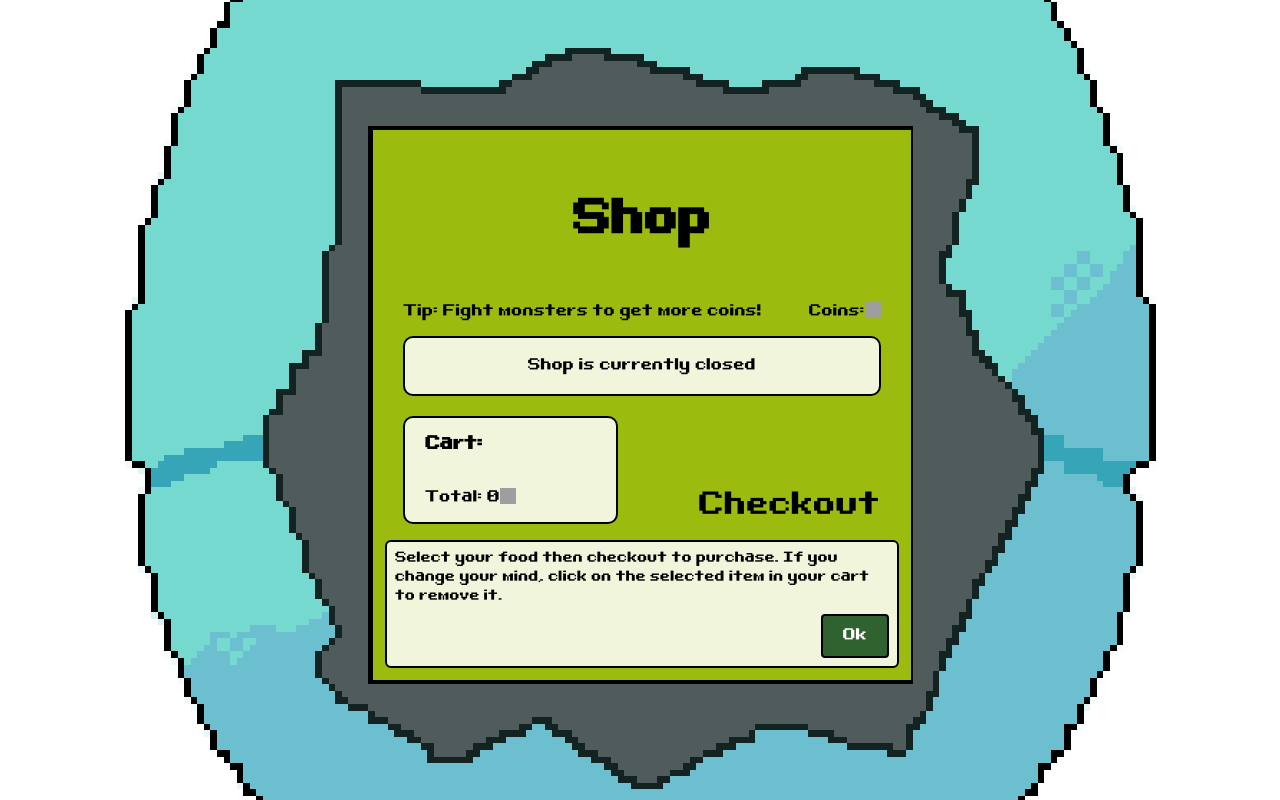
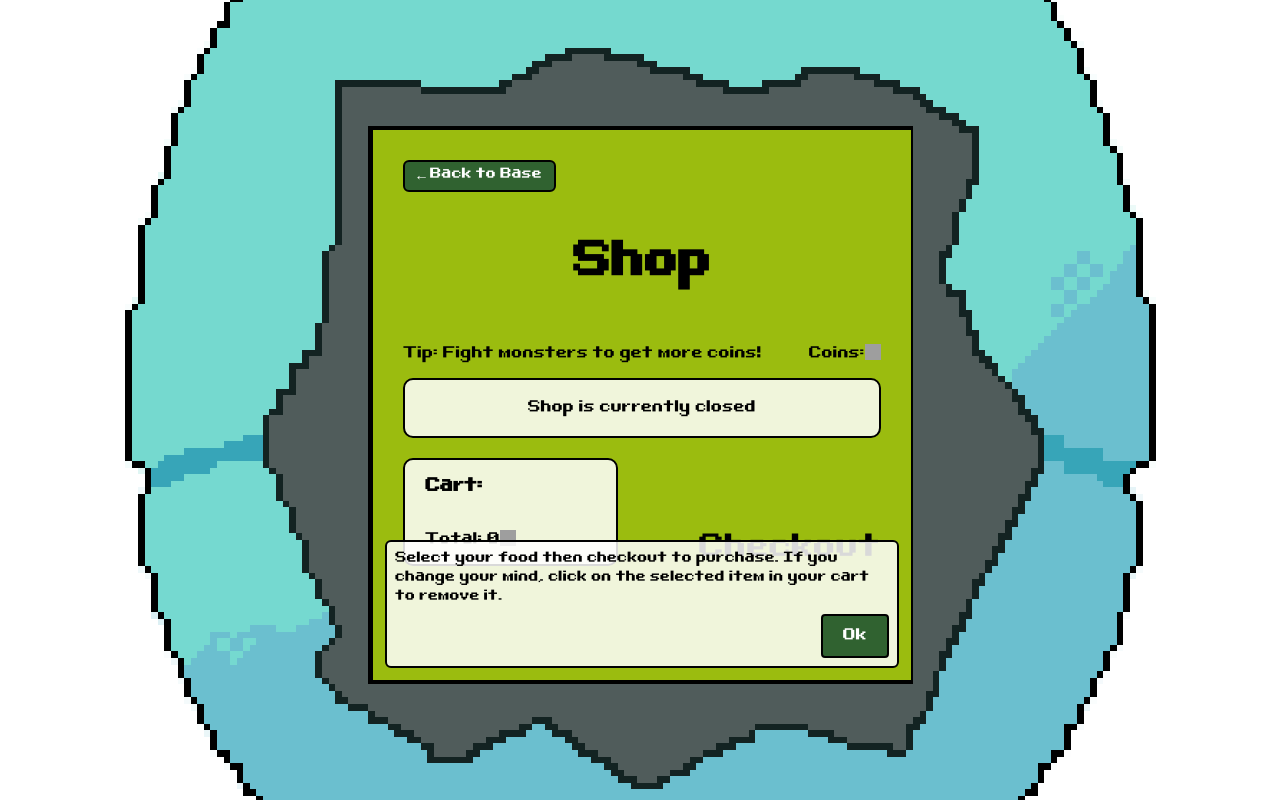
Before and after one commit to Herabrone/GotchiMon, a React (Vite) app: page /shop in a window 1280 px wide. Built offline with nearby package versions, Linux system fonts and the light colour scheme; grey boxes are pictures that could not be loaded.

Commit message:
ADDED: Back button for shop

```diff
--- a/src/pages/Shop/Shop.css
+++ b/src/pages/Shop/Shop.css
@@ -66,6 +66,25 @@
     cursor: pointer;
 }
 
+.shop-back {
+    display: inline-block;
+    font-size: 0.9em;
+    background: #306230;
+    color: white;
+    border: 2px solid #000;
+    padding: 6px 12px;
+    font-family: "BitDarling10", monospace;
+    text-decoration: none;
+    border-radius: 6px;
+    cursor: pointer;
+    margin-bottom: 10px;
+    width: fit-content;
+}
+
+.shop-back:hover {
+    background: #0f380f;
+}
+
 .shop-cart-item:hover {
     transform: translateY(-5px);
 }
--- a/src/pages/Shop/Shop.jsx
+++ b/src/pages/Shop/Shop.jsx
@@ -122,6 +122,8 @@ export default function Shop() {
             <audio ref={audioRef} src={shopAudio}></audio>
             <ScreenLayout>
                 <div className="shop-container">
+                    <a className="shop-back" onClick={() => navigate('/base')}>← Back to Base</a>
+
                     <h2 className="shop-title">Shop</h2>
 
                     <div  style={{display: "flex", justifyContent: "space-between"}}>
```
